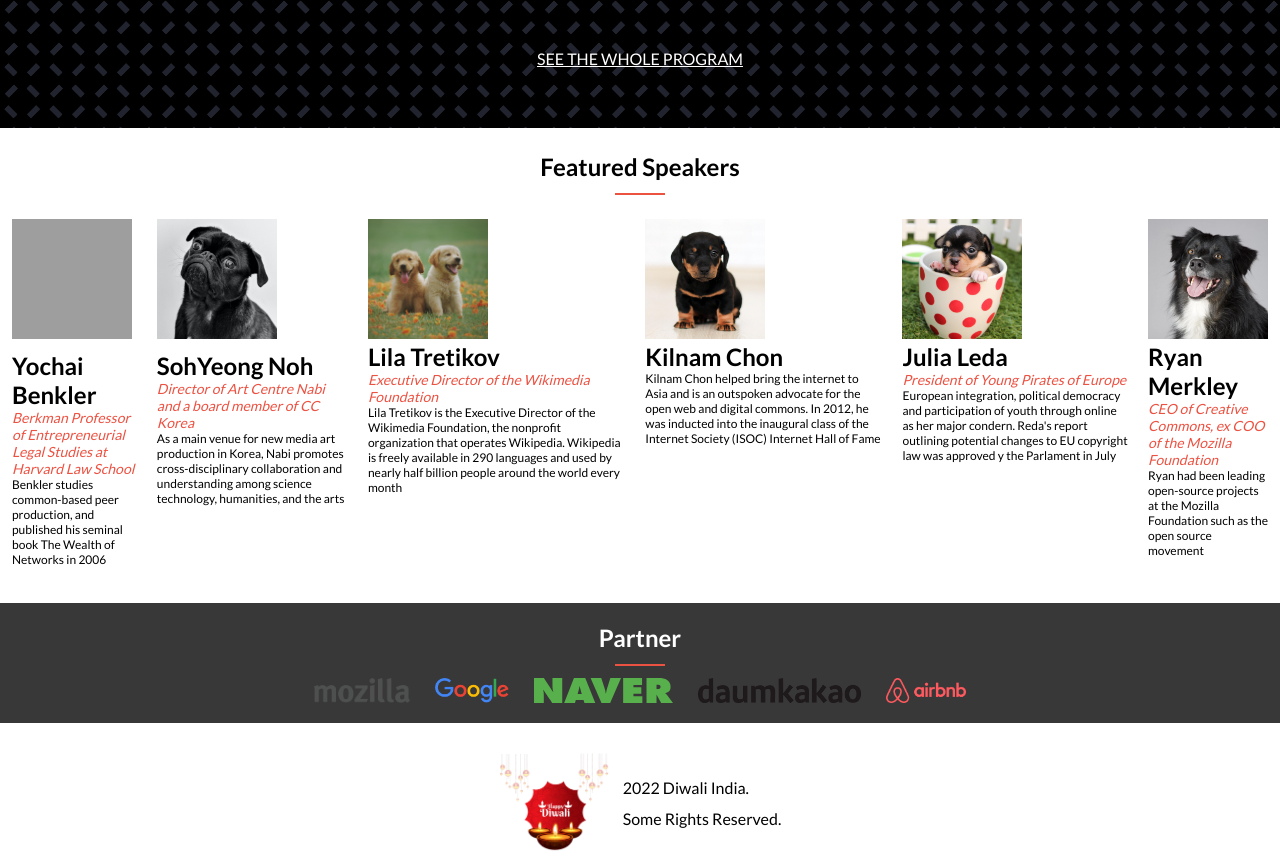
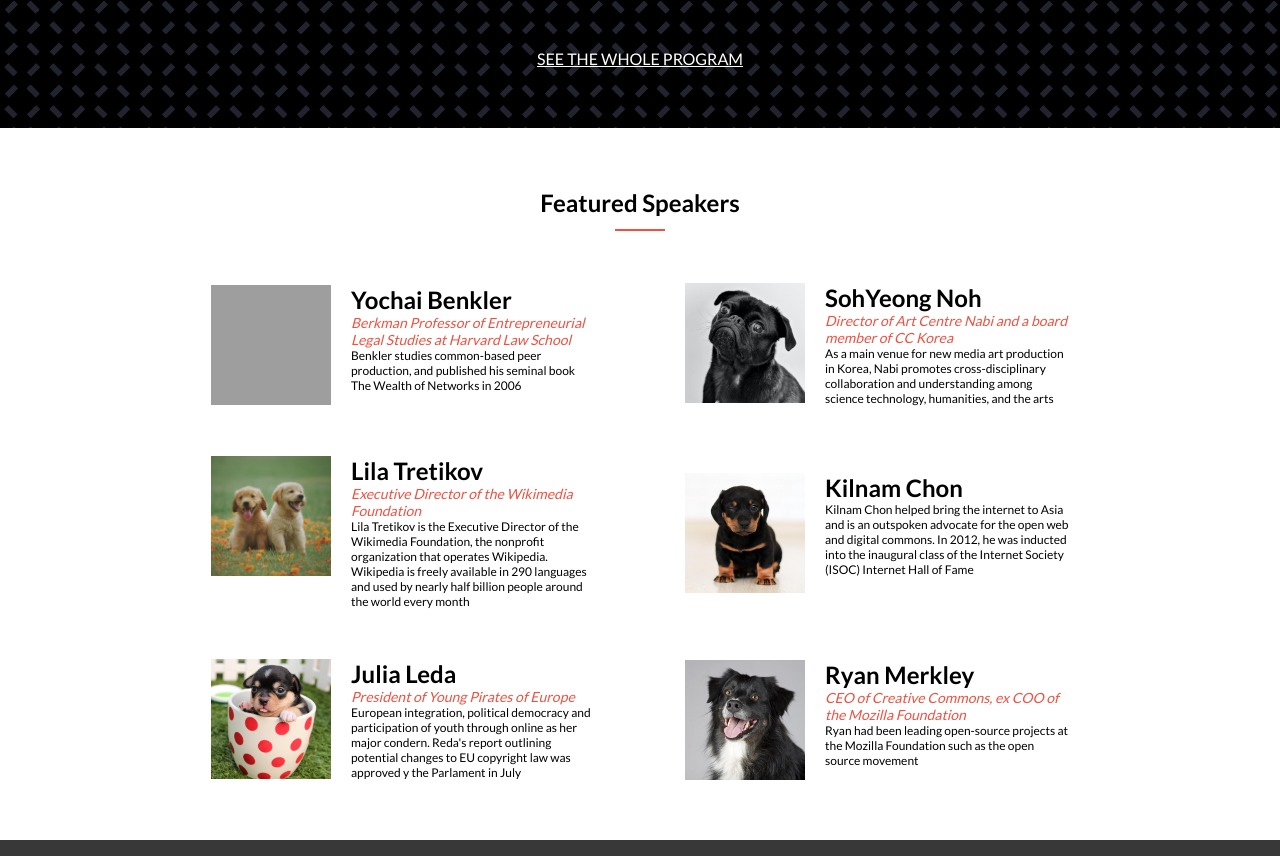
Before and after one commit to storres20/M1capstone, a website: page index.html in a window 1280 px wide. Shown: the part 1058-1914 px from the top of the page. Drawn offline with nearby package versions, Linux system fonts and the light colour scheme; grey boxes are pictures that could not be loaded.

Commit message:
Fix header styles and other

```diff
--- a/css/index.css
+++ b/css/index.css
@@ -89,11 +89,6 @@
   background-image: url('../img/headerbg3.jpg');
   background-size: cover;
   color: #000;
-  /* color: white;
-  -webkit-text-fill-color: black;
-  -webkit-text-stroke-width: 0.6px;
-  -webkit-text-stroke-color: white; */
-
   display: flex;
   flex-direction: column;
   gap: 12px;
@@ -184,16 +179,19 @@
   padding: 24px 0;
 }
 
-.speakers > div {
+#speakersDiv {
   display: flex;
-  gap: 20px;
-  padding: 12px;
+  flex-direction: column !important;
+  flex-wrap: wrap;
+  align-items: center;
+  gap: 30px;
 }
 
-.speakers > div > div {
+.speakDiv2 {
   display: flex;
-  flex-direction: column;
-  gap: 12px;
+  flex-direction: row;
+  gap: 20px;
+  padding: 0 20px;
 }
 
 .dog {
@@ -379,5 +377,37 @@
     padding-top: 40px;
   }
 
+  /* **************** */
+  .speakers {
+    display: flex;
+    flex-direction: column;
+    padding: 60px 0;
+  }
+
+  #speakersDiv {
+    display: flex;
+    flex-direction: row !important;
+    flex-wrap: wrap;
+    justify-content: center;
+    gap: 50px;
+    margin-top: 40px;
+  }
+
+  .speakDiv2 {
+    display: flex !important;
+    flex-direction: row;
+    width: 30%;
+  }
+
+  /* **************** */
+  .sponsor {
+    padding: 40px 0;
+  }
+
+  .sponDiv {
+    display: flex;
+    gap: 50px;
+    padding: 30px 0;
+  }
+
 }
-  /* **************** */
```
